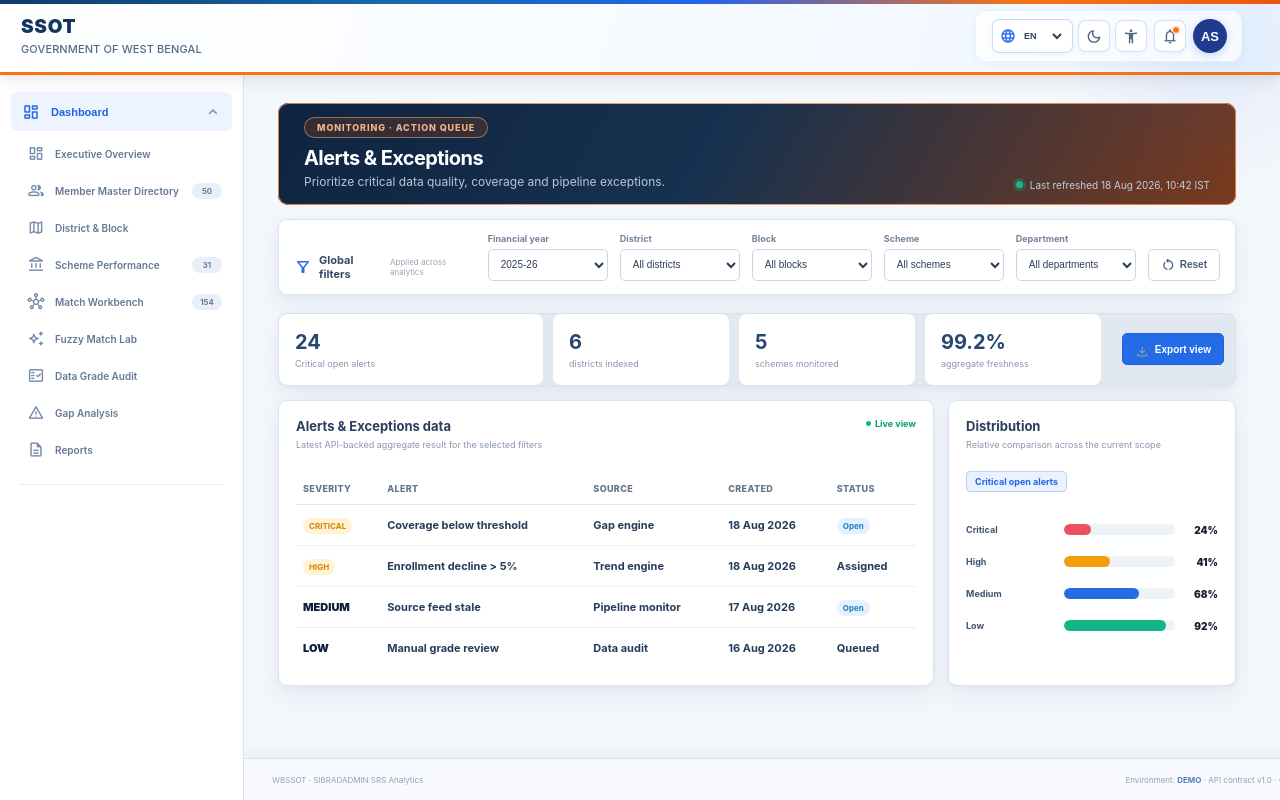
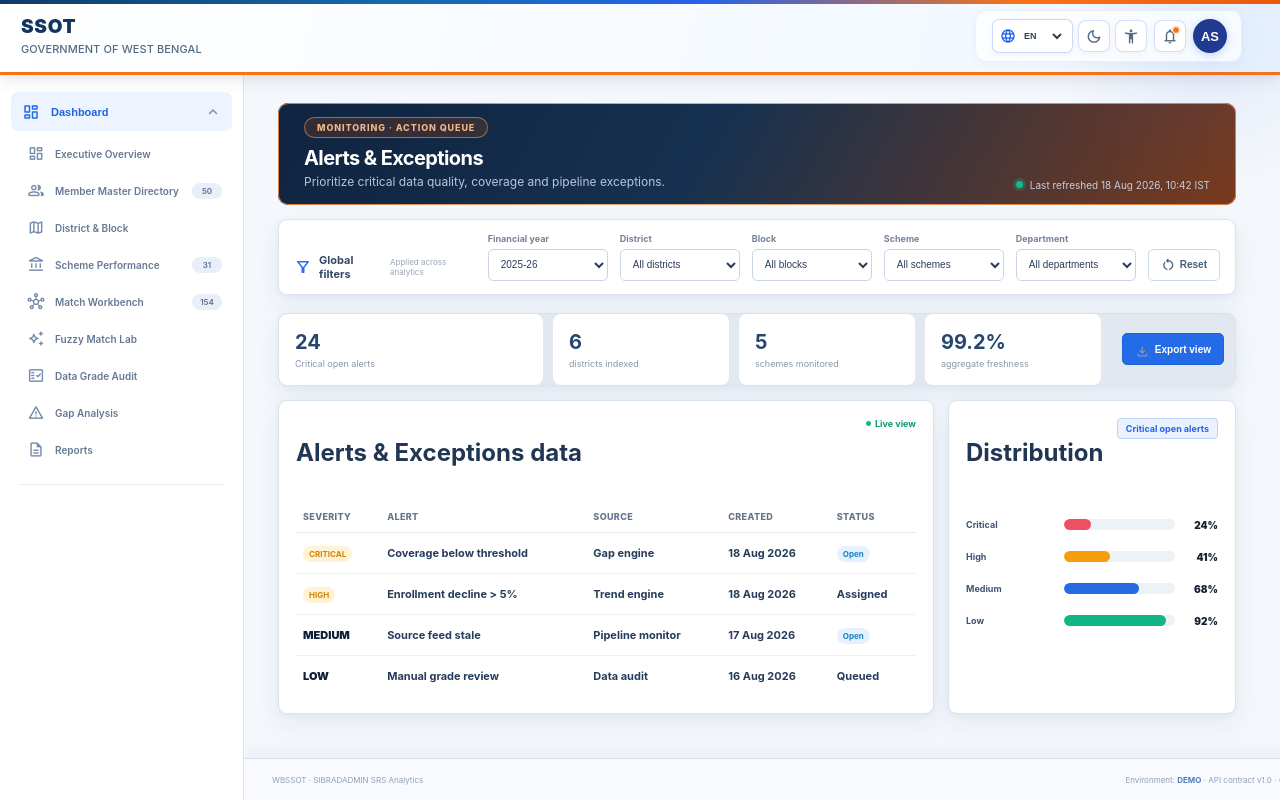
Before and after one commit to Souravforever2000/wbsrs-sibradmin-ssot-portal, an Angular app: page /alerts in a window 1280 px wide. Built offline with nearby package versions, Linux system fonts and the light colour scheme.

Commit message:
Update district and block

```diff
--- a/src/app/shared/components/operational-workspace/operational-workspace.css
+++ b/src/app/shared/components/operational-workspace/operational-workspace.css
@@ -102,25 +102,25 @@
     box-shadow: 0 2px 9px rgba(27, 65, 114, .04);
 }
 
-.card-head {
+/* .card-head {
     display: flex;
     justify-content: space-between;
     align-items: flex-start;
     gap: 12px;
-}
+} */
 
-.card-head h2,
+/* .card-head h2,
 .method-card h2 {
     margin: 0;
     color: #283e5c;
     font-size: 13px;
-}
+} */
 
-.card-head p {
+/* .card-head p {
     margin-top: 5px;
     color: #8998ac;
     font-size: 9px;
-}
+} */
 
 .live {
     display: inline-flex;
@@ -138,12 +138,29 @@
     background: #11b987;
 }
 
+/* .card-head {
+    display: flex;
+    flex-wrap: wrap;
+    justify-content: space-between;
+    align-items: flex-start;
+    gap: 12px;
+} */
+
 .card-head {
     display: flex;
     flex-wrap: wrap;
     justify-content: space-between;
     align-items: flex-start;
     gap: 12px;
+}
+
+.card-head > div:first-child {
+    min-width: 0;
+    flex: 1 1 auto;
+}
+
+.live {
+    flex-shrink: 0;
 }
 
 .chart-tag {
--- a/src/app/shared/components/operational-workspace/operational-workspace.html
+++ b/src/app/shared/components/operational-workspace/operational-workspace.html
@@ -26,7 +26,7 @@
     <div class="card-head">
       <div>
         <h2>{{ page.title }} data</h2>
-        <p>Latest API-backed aggregate result for the selected filters</p>
+        <!-- <p>Latest API-backed aggregate result for the selected filters</p> -->
       </div><span class="live"><i></i> Live view</span>
     </div>
     <div class="table-wrap">
@@ -60,7 +60,7 @@
     <div class="card-head">
       <div>
         <h2>Distribution</h2>
-        <p>Relative comparison across the current scope</p>
+        <!-- <p>Relative comparison across the current scope</p> -->
       </div><span class="chart-tag">{{ page.primaryLabel }}</span>
     </div>
     <div class="bars">@for (bar of page.bars; track bar.label) { <div class="bar-row"><span>{{ bar.label }}</span>
--- a/src/app/shared/components/operational-workspace/operational-workspace.ts
+++ b/src/app/shared/components/operational-workspace/operational-workspace.ts
@@ -138,14 +138,14 @@ readonly config = computed<WorkspaceConfig>(() => {
     return merged;
   }
 
-  // if (this.workspaceKey() === 'schemes') {
-  //   const merged: WorkspaceConfig = {
-  //     ...base,
-  //     rows: this.schemesRows(),
-  //     bars: this.schemesBars(),
-  //   };
-  //   return merged;
-  // }
+  if (this.workspaceKey() === 'schemes') {
+    const merged: WorkspaceConfig = {
+      ...base,
+      rows: this.schemesRows(),
+      bars: this.schemesBars(),
+    };
+    return merged;
+  }
 
 
 
```
